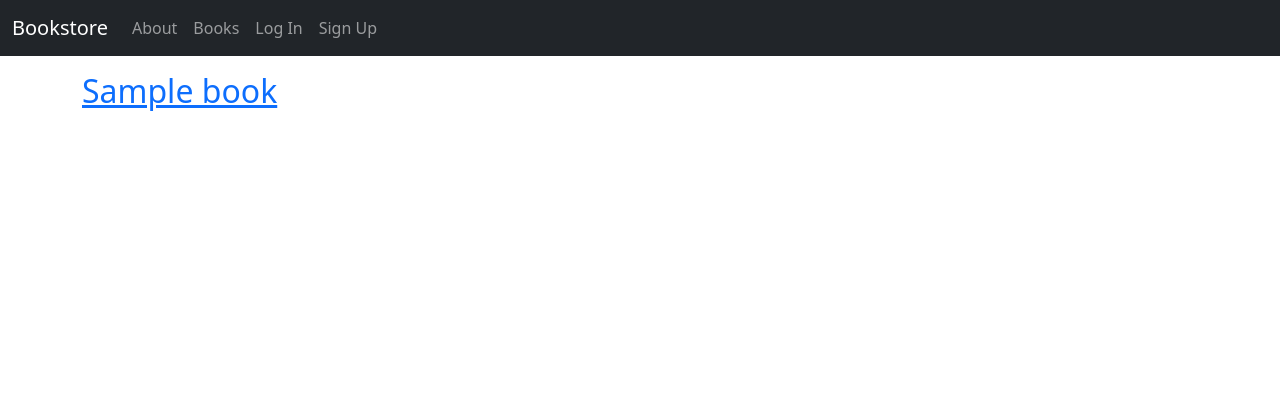
After one commit to Rxxyxd/bookstore-django, a Django app: page /books/ in a window 1280 px wide. The commit adds this page. Shown: the top 420 px of the page. Run offline with Django 4.2, Linux system fonts and the light colour scheme; tables that the repository leaves empty hold one stand-in row (values such as "Sample post"); parts of the project's set-up code (start-up, migrations or seed data) failed here and were passed over.

Commit message:
book listings, model and tests

```diff
--- /dev/null
+++ b/books/apps.py
@@ -0,0 +1,6 @@
+from django.apps import AppConfig
+
+
+class BooksConfig(AppConfig):
+    default_auto_field = 'django.db.models.BigAutoField'
+    name = 'books'
--- /dev/null
+++ b/books/models.py
@@ -0,0 +1,15 @@
+import uuid
+from django.db import models
+from django.urls import reverse
+
+class Book(models.Model):
+    id = models.UUIDField(primary_key=True, default=uuid.uuid4, editable=False)
+    title = models.CharField(max_length=200)
+    author = models.CharField(max_length=200)
+    price = models.DecimalField(max_digits=6, decimal_places=2)
+
+    def __str__(self):
+        return self.title
+
+    def get_absolute_url(self):
+        return reverse("book_detail", args=[str(self.id)])
--- /dev/null
+++ b/books/urls.py
@@ -0,0 +1,8 @@
+from django.urls import path
+
+from .views import BookListView, BookDetailView
+
+urlpatterns = [
+    path("", BookListView.as_view(), name="book_list"),
+    path("<uuid:pk>/", BookDetailView.as_view(), name="book_detail"),
+]
--- /dev/null
+++ b/books/views.py
@@ -0,0 +1,12 @@
+from django.views.generic import ListView, DetailView
+from .models import Book
+
+class BookListView(ListView):
+    model = Book
+    template_name = "books/book_list.html"
+    context_object_name = "book_list"
+
+class BookDetailView(DetailView):
+    model = Book
+    template_name = "books/book_detail.html"
+    context_object_name = "book"
--- a/django_project/settings.py
+++ b/django_project/settings.py
@@ -50,6 +50,7 @@ INSTALLED_APPS = [
     # Local Apps
     'accounts.apps.AccountsConfig',
     'pages.apps.PagesConfig',
+    'books.apps.BooksConfig',
 ]
 
 MIDDLEWARE = [
--- a/django_project/urls.py
+++ b/django_project/urls.py
@@ -23,4 +23,5 @@ urlpatterns = [
     path('accounts/', include("allauth.urls")),
     # Local Apps
     path("", include("pages.urls")),
+    path("books/", include("books.urls")),
 ]
--- a/templates/_base.html
+++ b/templates/_base.html
@@ -22,6 +22,9 @@
                     <ul class="navbar-nav me-auto mb-2 mb-md-0">
                         <li class="nav-item">
                             <a class="nav-link" href="{% url 'about' %}">About</a>
+                        </li>
+                        <li class="nav-item">
+                            <a class="nav-link" href="{% url 'book_list' %}">Books</a>
                         </li>
                         {% if user.is_authenticated %}
                         <li class="nav-item">
--- /dev/null
+++ b/templates/books/book_list.html
@@ -0,0 +1,11 @@
+{% extends '_base.html' %}
+
+{% block title %}Books{% endblock title %}
+
+{% block content %}
+{% for book in book_list %}
+<div>
+    <h2><a href="{{ book.get_absolute_url }}">{{ book.title }}</a></h2>
+</div>
+{% endfor %}
+{% endblock content %}
```
Also changed, not shown: books/admin.py (added, +7 -0 lines), books/tests.py (added, +33 -0 lines), templates/books/book_detail.html (added, +11 -0 lines), books/__init__.py (added), books/migrations/0001_initial.py (added), books/migrations/__init__.py (added).
